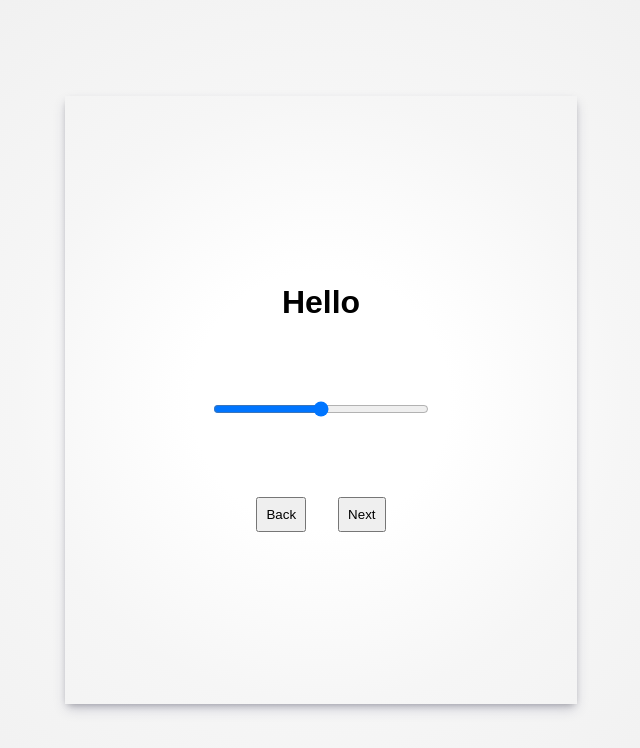
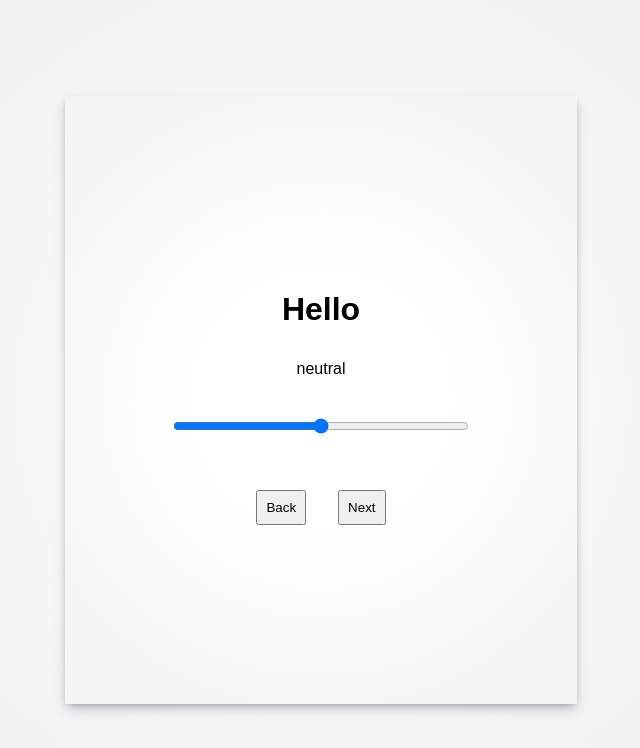
Before and after one commit to swu465/MyJams, a Nuxt app in the folder application/client/: page /questionnaire in a window 1280 px wide. Both pictures are taken after a click on the button "Start". Shown: the top 748 px of the page, without its empty margins (319-959 px from the left). Built offline with nearby package versions, Linux system fonts and the light colour scheme.

Commit message:
Updated slider capability

```diff
--- a/application/client/components/Questions.vue
+++ b/application/client/components/Questions.vue
@@ -18,20 +18,28 @@
       <h1 id="question">
         {{ questions[currentQuestion].questionText }}
       </h1>
+      <label
+        v-if="questions[currentQuestion].questionType === 'slider'"
+        class="slider-label"
+      >
+        {{ questions[currentQuestion].sliderMessage }}
+      </label>
       <div id="answers">
         <input
           v-if="questions[currentQuestion].questionType === 'slider'"
           v-model="questions[currentQuestion].sliderValue"
           type="range"
-          min="-50"
-          max="50"
-          class="answer"
+          min="-1"
+          max="1"
+          step=".001"
+          class="answer-slider"
+          @change="handleSliderChange(questions[currentQuestion].sliderValue)"
         >
         <button
           v-for="(option, index) in questions[currentQuestion].answer"
           v-else
           :key="index"
-          class="answer"
+          class="answer-button"
           @click="handleAnswerClick(option.answerText)"
         >
           {{ option.answerText }}
@@ -61,12 +69,14 @@ export default {
         {
           questionText: 'Hello',
           questionType: 'slider',
-          sliderValue: 0
+          sliderValue: 0,
+          sliderMessage: 'neutral'
         },
         {
           questionText: 'Hello-1',
           questionType: 'slider',
-          sliderValue: 0
+          sliderValue: 0,
+          sliderMessage: 'neutral'
         },
         {
           questionText: 'Hello2',
@@ -102,6 +112,15 @@ export default {
         this.responses.push({ question: this.currentQuestion + 1, response: value })
       } else {
         this.responses[objIndex].response = value
+      }
+    },
+    handleSliderChange (value) {
+      if (value === 0) {
+        this.questions[this.currentQuestion].sliderMessage = value
+      } else if (value < 0) {
+        this.questions[this.currentQuestion].sliderMessage = value
+      } else if (value > 0) {
+        this.questions[this.currentQuestion].sliderMessage = value
       }
     },
     handleAnswerClick (answer) {
@@ -188,13 +207,14 @@ export default {
 
 #question{
   padding: 1rem;
-  margin-top: 1rem;
+  margin: 1rem;
 }
 
 #answers{
   display: flex;
   flex-wrap: wrap;
-  justify-content: space-evenly;
+  justify-content: center;
+  align-content: center;
   padding: 1rem;
 }
 
@@ -203,7 +223,17 @@ export default {
   margin: 1rem;
 }
 
-.answer{
+.answer-slider{
+  margin: 1rem;
+  padding: .5rem;
+  width: 35vh;
+}
+
+.slider-label{
+
+}
+
+.answer-button{
   margin: .5rem;
   padding: .5rem;
   height: 10vh;
```
